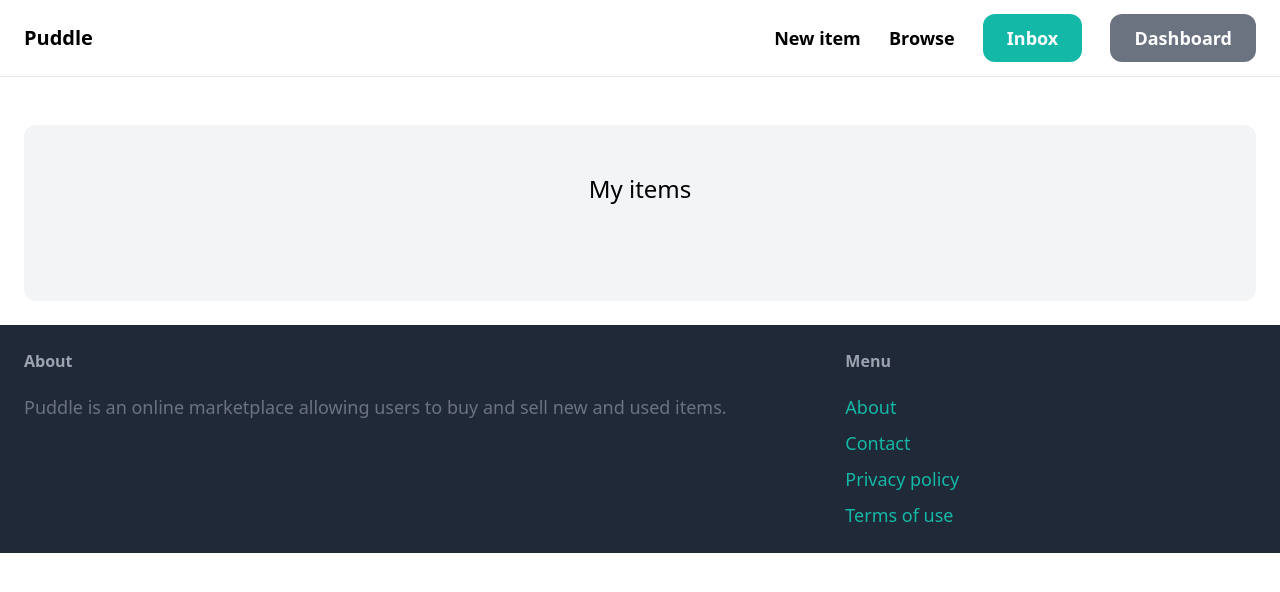
After one commit to ebl138/puddle, a Django app: page /dashboard/ in a window 1280 px wide. The commit adds this page. Shown: the top 592 px of the page. Run offline with Django 5.2, Linux system fonts and the light colour scheme; the visitor is signed in with stand-in values (Sample User, id 1); data that the repository does not hold is empty; some libraries are stand-ins or nearby versions.

Commit message:
create simple dashboard with list of user's items

```diff
--- a/puddle/core/templates/core/base.html
+++ b/puddle/core/templates/core/base.html
@@ -21,7 +21,7 @@
 
                 {% if request.user.is_authenticated %}
                     <a href="#" class="px-6 py-3 text-lg font-semibold bg-teal-500 text-white rounded-xl hover:bg-teal-700">Inbox</a>
-                    <a href="#" class="px-6 py-3 text-lg font-semibold bg-gray-500 text-white rounded-xl hover:bg-gray-700">Dashboard</a>
+                    <a href="{% url 'dashboard:index' %}" class="px-6 py-3 text-lg font-semibold bg-gray-500 text-white rounded-xl hover:bg-gray-700">Dashboard</a>
                 {% else %}
                     <a href="{% url 'core:signup' %}" class="px-6 py-3 text-lg font-semibold bg-teal-500 text-white rounded-xl hover:bg-teal-700">Sign up</a>
                     <a href="{% url 'core:login' %}" class="px-6 py-3 text-lg font-semibold bg-gray-500 text-white rounded-xl hover:bg-gray-700">Log in</a>
--- /dev/null
+++ b/puddle/dashboard/templates/dashboard/index.html
@@ -0,0 +1,26 @@
+{% extends 'core/base.html' %}
+
+{% block title %}Dashboard{% endblock %}
+
+{% block content %}
+    <div class="mt-6 px-6 py-12 bg-gray-100 rounded-xl">
+        <h2 class="mb-12 text-2xl text-center">My items</h2>
+
+        <div class="grid grid-cols-3 gap-3">
+            {% for item in items %}
+                <div>
+                    <a href="{% url 'item:detail' item.id %}">
+                        <div>
+                            <img src="{{ item.image.url }}" class="rounded-t-xl">
+                        </div>
+
+                        <div class="p-6 bg-white rounded-b-xl">
+                            <h2 class="text-2xl">{{ item.name }}</h2>
+                            <p class="text-gray-500">Price: {{ item.price }}</p>
+                        </div>
+                    </a>
+                </div>
+            {% endfor %}
+        </div>
+    </div>
+  {% endblock %}
--- /dev/null
+++ b/puddle/dashboard/urls.py
@@ -0,0 +1,9 @@
+from django.urls import path
+
+from . import views
+
+app_name = 'dashboard'
+
+urlpatterns = [
+    path('', views.index, name='index'),
+]
--- a/puddle/dashboard/views.py
+++ b/puddle/dashboard/views.py
@@ -1,3 +1,12 @@
+from django.contrib.auth.decorators import login_required
 from django.shortcuts import render
 
-# Create your views here.
+from item.models import Item
+
+@login_required
+def index(request):
+    items = Item.objects.filter(created_by=request.user)
+
+    return render(request, 'dashboard/index.html', {
+        'items': items,
+    })
--- a/puddle/puddle/urls.py
+++ b/puddle/puddle/urls.py
@@ -6,5 +6,6 @@ from django.urls import path, include
 urlpatterns = [
     path('', include('core.urls')),
     path('items/', include('item.urls')),
+    path('dashboard/', include('dashboard.urls')),
     path('admin/', admin.site.urls),
 ] + static(settings.MEDIA_URL, document_root=settings.MEDIA_ROOT)
```
